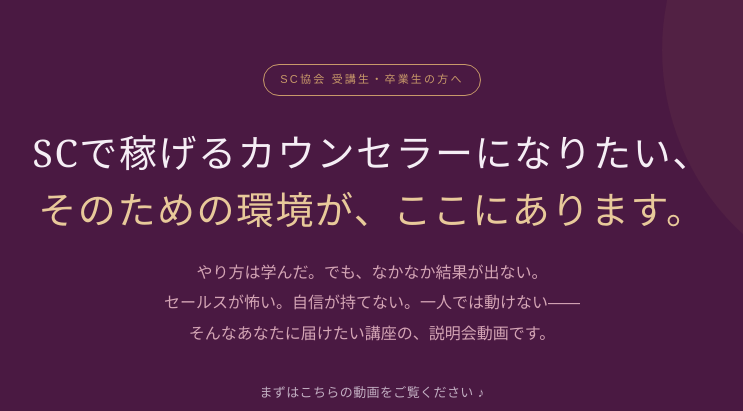
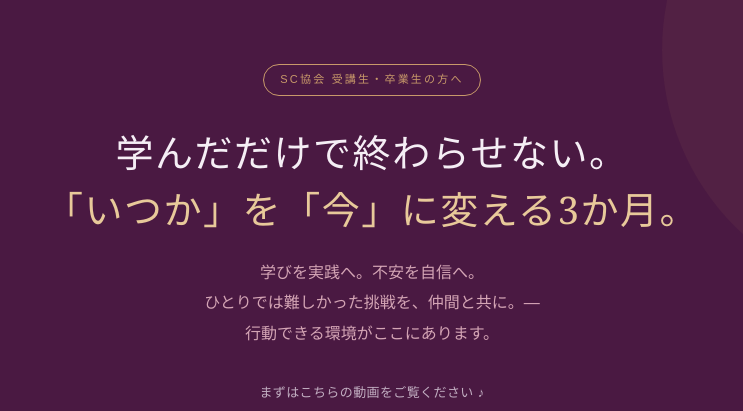
Before and after one commit to scmethod-web/skillup, a plain HTML site: page index.html in a window 1280 px wide. Shown: the top 411 px of the page, without its empty margins (268-1011 px from the left). Drawn offline with Linux system fonts and the light colour scheme.

Commit message:
Update index.html

```diff
--- a/index.html
+++ b/index.html
@@ -720,14 +720,14 @@
       <p class="hero__badge">SC協会 受講生・卒業生の方へ</p>
 
       <h1 class="hero__title">
-        SCで稼げるカウンセラーになりたい、<br>
-        <em>そのための環境が、ここにあります。</em>
+        学んだだけで終わらせない。<br>
+        <em>「いつか」を「今」に変える3か月。</em>
       </h1>
 
       <p class="hero__sub">
-        やり方は学んだ。でも、なかなか結果が出ない。<br>
-        セールスが怖い。自信が持てない。一人では動けない——<br>
-        そんなあなたに届けたい講座の、説明会動画です。
+        学びを実践へ。不安を自信へ。<br>
+        ひとりでは難しかった挑戦を、仲間と共に。—<br>
+        行動できる環境がここにあります。
       </p>
 
       <p class="hero__lead">まずはこちらの動画をご覧ください ♪</p>
```
